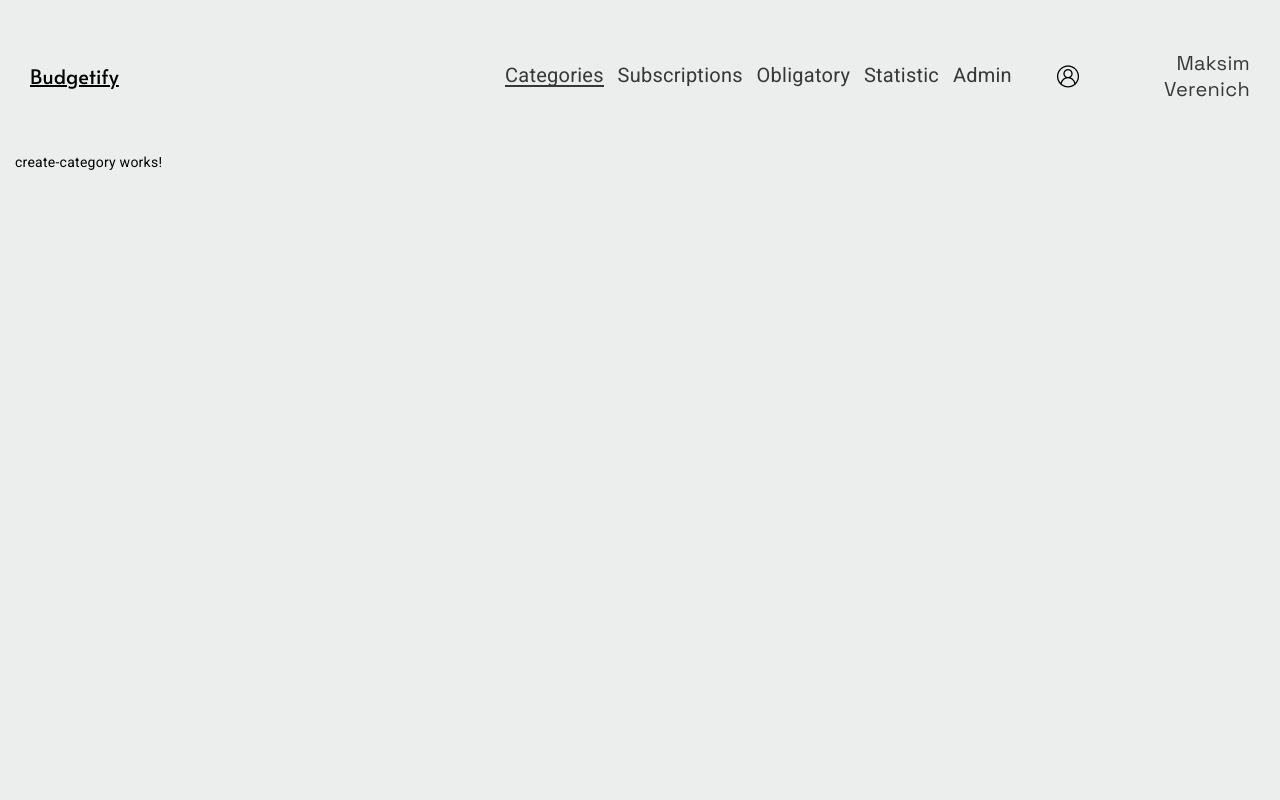
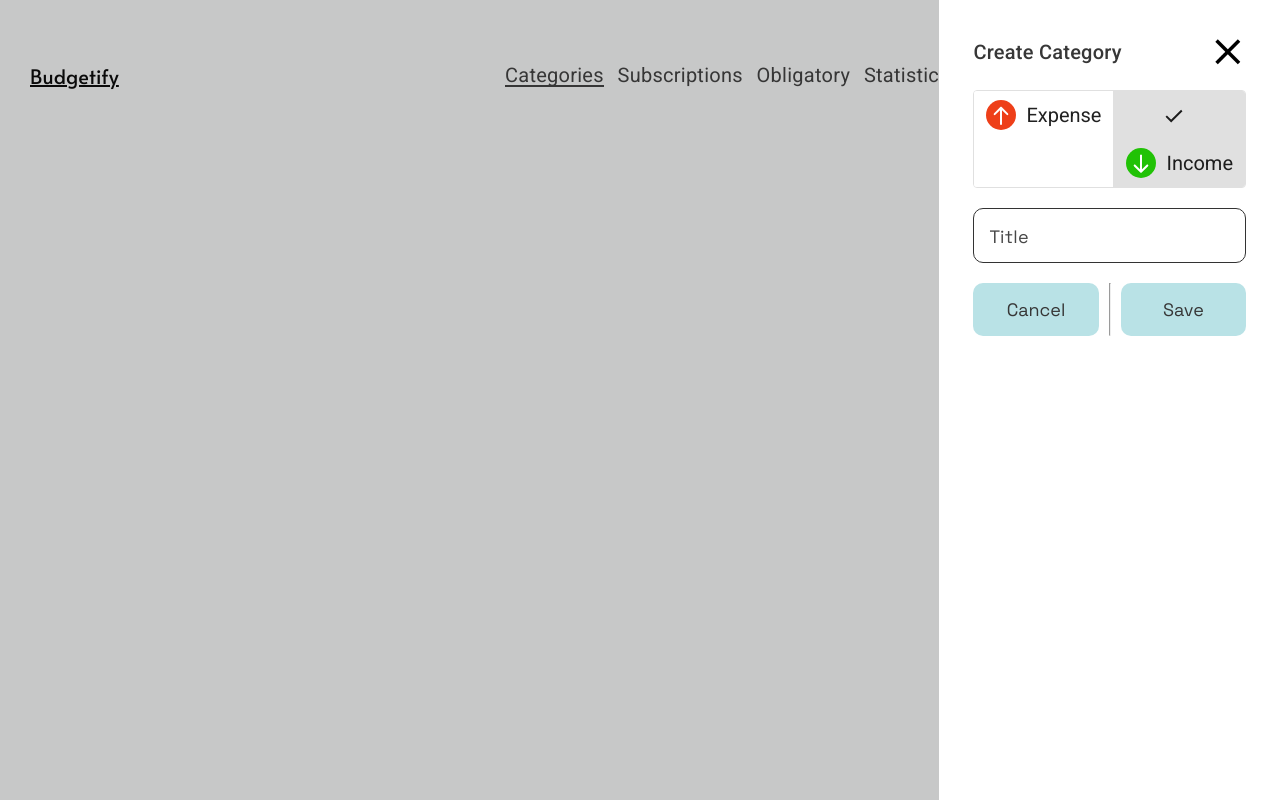
Before and after one commit to Baxromxoja16/piggybank, an Angular app: page /categories/create-category in a window 1280 px wide. Built offline with nearby package versions, Linux system fonts and the light colour scheme; sample sign-in values are in the browser's storage.

Commit message:
feat: added create category page and implemented

```diff
--- a/src/app/categories/create-category/create-category.component.html
+++ b/src/app/categories/create-category/create-category.component.html
@@ -1 +1,64 @@
-<p>create-category works!</p>
+<div class="create-category">
+  <form [formGroup]="createForm" (submit)="onSubmit()">
+    <div class="form-header">
+      <h2>Create Category</h2>
+      <img
+        (click)="close()"
+        src="../../../../assets/images/OOjs_UI_icon_close-ltr 1.png"
+        alt=""
+        class="close"
+      />
+    </div>
+
+    <div class="form-field">
+      <mat-button-toggle-group formControlName="type">
+        <mat-button-toggle value="expense">
+          <p class="toggle-button-text">
+            Expense
+          <span class="circle red">
+            <img src="../../../../assets/images/Arrow-top.svg" alt="">
+
+          </span>
+          </p>
+        </mat-button-toggle>
+        <mat-button-toggle value="income">
+          <p class="toggle-button-text">
+            Income
+            <span class="circle yellow">
+              <img src="../../../../assets/images/Arrow-bottom.svg" alt="">
+            </span>
+          </p>
+        </mat-button-toggle>
+      </mat-button-toggle-group>
+    </div>
+
+    <div class="form-field">
+      <label for="title" class="label">Title</label>
+      <input
+        type="title"
+        formControlName="title"
+        id="title"
+        appUp
+        class="input"
+      />
+    </div>
+    @if( createForm.controls['title'].errors?.['required'] &&
+    createForm.get('title')?.touched ) {
+
+    <span class="help-block">Required file is empty</span>
+
+    } @else if(createForm.controls['title'].errors?.['pattern'] &&
+    createForm.get('title')?.touched ){
+
+    <span class="help-block">Please enter a valid Title</span>
+
+    }
+
+    <div class="form-field" style="display: flex; gap: 10px">
+      <input type="button" class="btn btn-cancel" value="Cancel" />
+      <hr>
+      <input type="submit" class="btn btn-cancel" value="Save" />
+    </div>
+  </form>
+</div>
+<div class="black-bg" (click)="close()"></div>
--- a/src/app/categories/create-category/create-category.component.scss
+++ b/src/app/categories/create-category/create-category.component.scss
@@ -0,0 +1,34 @@
+.create-category {
+  min-height: 100vh;
+  font-family: "Space Grotesk";
+  color: #373737;
+  z-index: 3;
+  position: absolute;
+  right: 0;
+  top: 0;
+  background-color: #fff;
+  min-height: 100vh;
+  padding: 34px 34px 28px;
+  display: flex;
+  flex-direction: column;
+
+  .form-header {
+    display: flex;
+    align-items: center;
+    justify-content: space-between;
+    margin-bottom: 20px;
+
+    h2 {
+      margin: 0;
+    }
+  }
+}
+
+.toggle-button-text {
+  display: flex;
+  align-items: center;
+  flex-direction: row-reverse;
+  gap: 10px;
+  margin: 0;
+  font-size: 20px;
+}
--- a/src/app/categories/create-category/create-category.component.ts
+++ b/src/app/categories/create-category/create-category.component.ts
@@ -1,12 +1,59 @@
-import { Component } from '@angular/core';
+import { Component, OnDestroy } from '@angular/core';
+import { Router } from '@angular/router';
+import {
+  FormControl,
+  FormGroup,
+  ReactiveFormsModule,
+  Validators
+} from '@angular/forms';
+import { MatButtonToggleModule } from '@angular/material/button-toggle';
+import { UpDirective } from '../../auth/directives/up.directive';
+import { CategoryService } from '../../pages/services/category.service';
+import { MatSnackBar } from '@angular/material/snack-bar';
+import { Subscription } from 'rxjs';
 
 @Component({
   selector: 'app-create-category',
   standalone: true,
-  imports: [],
+  imports: [ReactiveFormsModule, MatButtonToggleModule, UpDirective],
   templateUrl: './create-category.component.html',
   styleUrl: './create-category.component.scss'
 })
-export class CreateCategoryComponent {
+export class CreateCategoryComponent implements OnDestroy{
+  subscription: Subscription = new Subscription();
+
+  reg = new RegExp(/[a-zA-Z]/gi)
+  createForm: FormGroup = new FormGroup({
+    title: new FormControl(null, [Validators.required, Validators.pattern(this.reg)]),
+    type: new FormControl('income' || 'expense')
+  })
+
+  constructor(
+    private router: Router,
+    private categoryService: CategoryService,
+    private snackBar: MatSnackBar) {}
+
+  close() {
+    this.router.navigate(['/categories']);
+  }
+
+  onSubmit() {
+    if (this.createForm.valid) {
+      const createdCategory = this.categoryService.createCategory(this.createForm.value).subscribe(
+        () => {
+          this.snackBar.open("Category created!", "Close", {
+            duration: 4000
+          })
+          this.router.navigate(['/categories']);
+        }
+      );
+
+      this.subscription.add(createdCategory);
+    }
+  }
+
+  ngOnDestroy(): void {
+    this.subscription.unsubscribe()
+  }
 
 }
```
